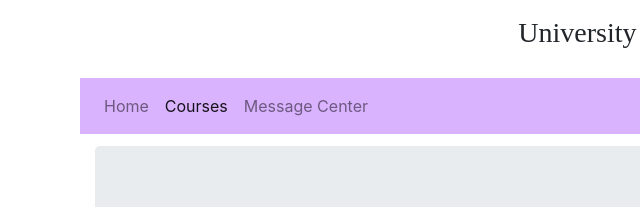
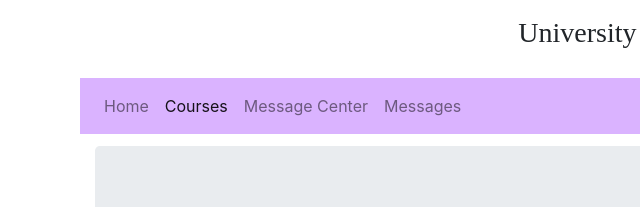
Before and after one commit to keithfz/EducationalResourceManagement, a plain HTML site: page courses.html in a window 1280 px wide. Shown: the top 207 px of the page, 5-645 px from the left. Drawn offline with nearby package versions, Linux system fonts and the light colour scheme; no server answers.

Commit message:
Added Messages Tab

```diff
--- a/courses.html
+++ b/courses.html
@@ -1,4 +1,3 @@
-
 <!doctype html>
 <html lang="en">
   <head>
@@ -41,6 +40,9 @@
               </li>
               <li class="nav-item">
                 <a class="nav-link" href="messagecenter.html">Message Center</a>
+              </li>
+              <li class="nav-item">
+                <a class="nav-link" href="messages.html">Messages</a>
               </li>
             </ul>
             <form class="form-inline my-2 my-lg-0">
```
